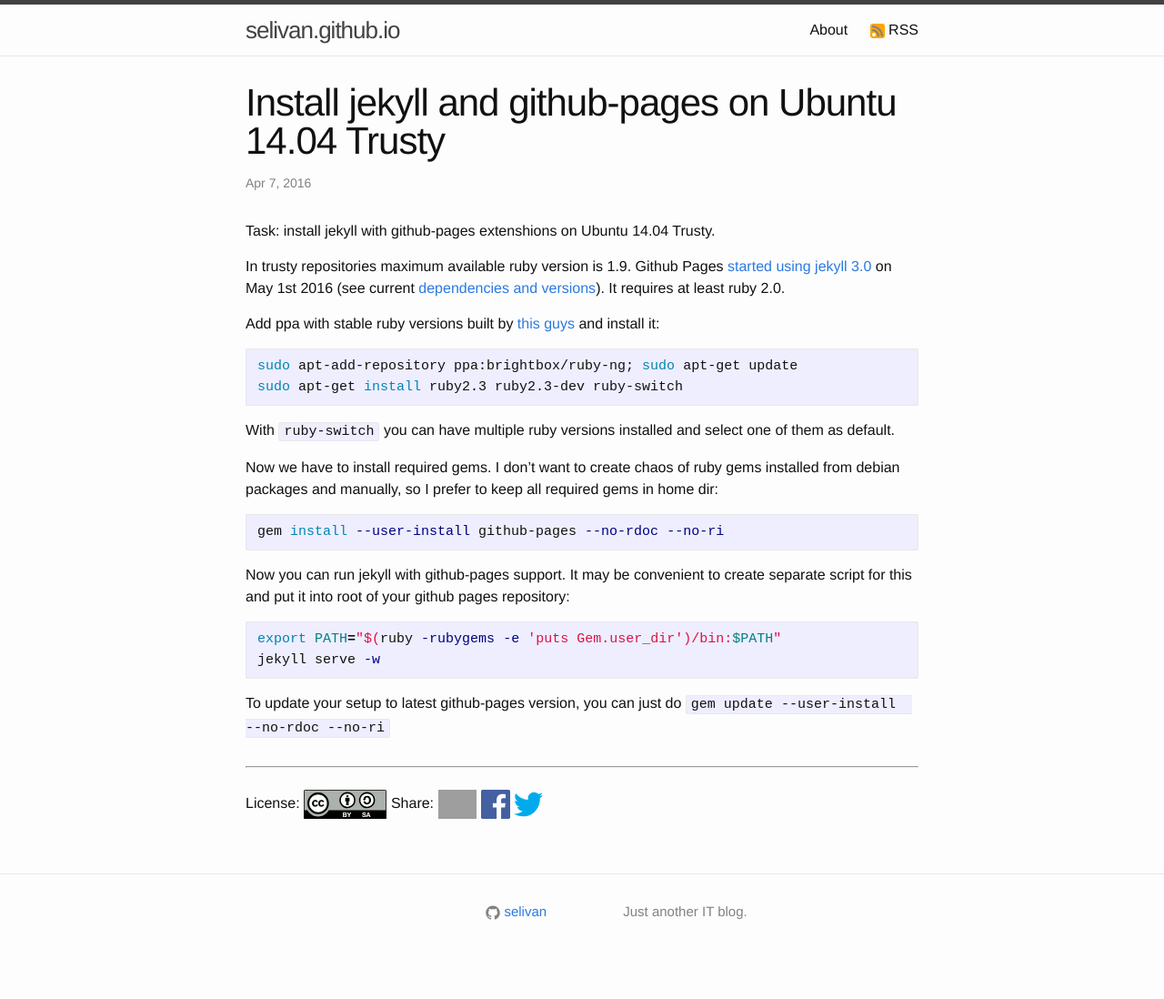
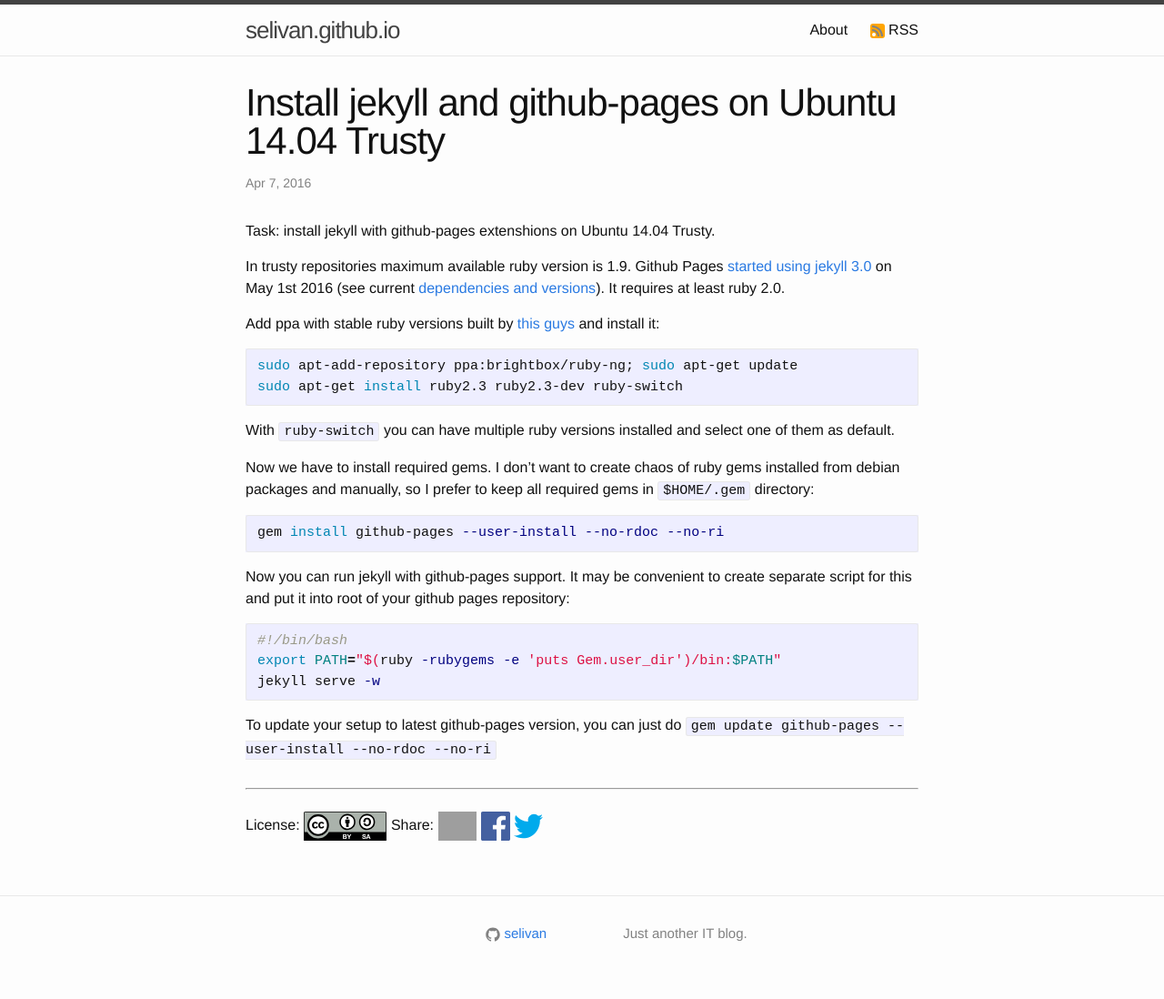
Before and after one commit to selivan/selivan.github.io, a Jekyll site: the page built from _posts/2016-04-07-jekyll-and-github-pages-install-ubuntu-trusty-14-04.md, in a window 1280 px wide. Shown: the whole page at 91% size. Built offline with Jekyll 4.4.1, drawn with Linux system fonts in a browser that asks for light colours; comment, search, counter and statistics services are not loaded; before the commit the page ends 1074 px from its top, so only the background shows below that; grey boxes are pictures that could not be loaded.

Commit message:
updated old atricle

````diff
--- a/_posts/2016-04-07-jekyll-and-github-pages-install-ubuntu-trusty-14-04.md
+++ b/_posts/2016-04-07-jekyll-and-github-pages-install-ubuntu-trusty-14-04.md
@@ -16,17 +16,18 @@
 
 With `ruby-switch` you can have multiple ruby versions installed and select one of them as default.
 
-Now we have to install required gems. I don't want to create chaos of ruby gems installed from debian packages and manually, so I prefer to keep all required gems in home dir:
+Now we have to install required gems. I don't want to create chaos of ruby gems installed from debian packages and manually, so I prefer to keep all required gems in `$HOME/.gem` directory:
 
 ```bash
-gem install --user-install github-pages --no-rdoc --no-ri
+gem install github-pages --user-install --no-rdoc --no-ri
 ```
 
 Now you can run jekyll with github-pages support. It may be convenient to create separate script for this and put it into root of your github pages repository:
 
 ```bash
+#!/bin/bash
 export PATH="$(ruby -rubygems -e 'puts Gem.user_dir')/bin:$PATH"
 jekyll serve -w
 ```
 
-To update your setup to latest github-pages version, you can just do `gem update --user-install  --no-rdoc --no-ri`
+To update your setup to latest github-pages version, you can just do `gem update github-pages --user-install --no-rdoc --no-ri`
````
